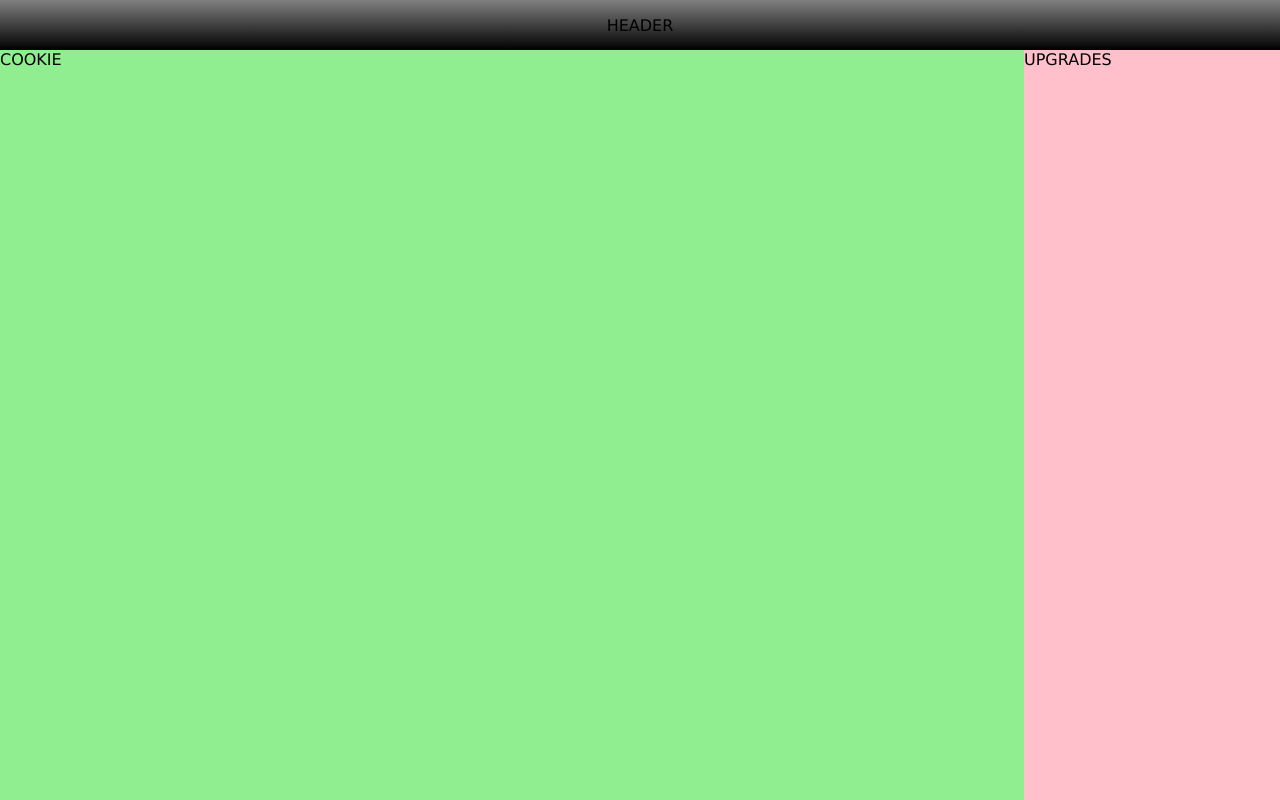
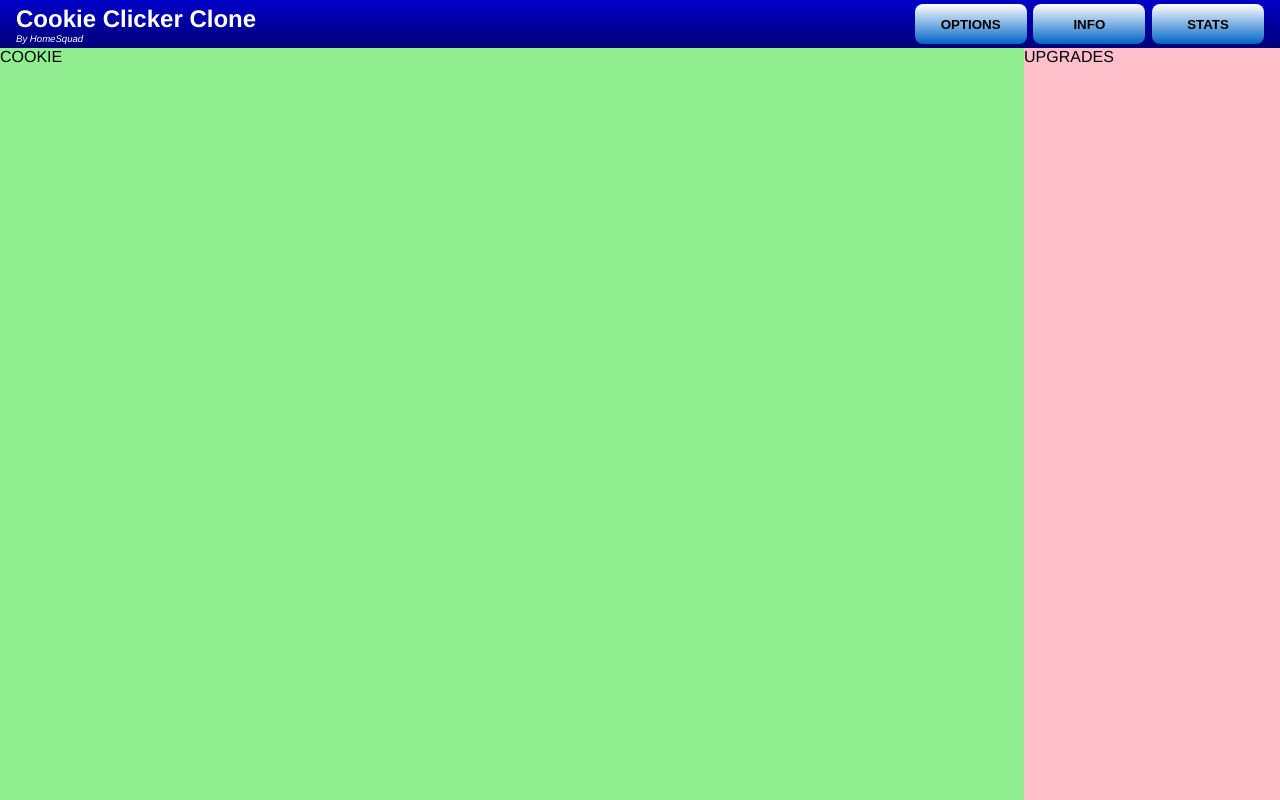
Before and after one commit to ImEldie/HomeSquad_CookieClicker, a plain HTML site: page index.html in a window 1280 px wide. Drawn offline with Linux system fonts and the light colour scheme.

Commit message:
First version of header

```diff
--- a/index.html
+++ b/index.html
@@ -9,7 +9,16 @@
 <body>
     <!--  HEADER  -->
     <div id="header">
-        HEADER
+        <div id="header-title">
+            <div style="font-weight: bold;">Cookie Clicker Clone</div>
+            <div style="font-size: 0.6rem; font-style: italic;">By HomeSquad</div>
+        </div>
+        <div id="header-button-collection">
+            <!--  TODO: FUNCTIONALITY OF THE BUTTONS  -->
+            <button class="header-button">OPTIONS</button>
+            <button class="header-button">INFO</button>
+            <button class="header-button">STATS</button>
+        </div>
     </div>
     <!--  CONTENT  -->
     <div id="content">
--- a/layout.css
+++ b/layout.css
@@ -1,24 +1,55 @@
 body{
-    font-family: Verdana, Geneva, Tahoma, sans-serif;
+    font-family: Helvetica;
 }
+button {
+    /*
+    Changing the cursor to a pointer automatically when on top of a button.
+    */
+	cursor: pointer;
+}
+#header{
+    background-image: linear-gradient(rgb(0,0,200), rgb(0,0,120));
+    width: 100%;
+    height: 3rem;
 
-#header{
-    background-image: linear-gradient(grey, black);
-    width: 100%;
-    height: 50px;
-    margin-bottom: 10px;
+    font-size: 1.5rem;
+    color: white;
 
     position: fixed;
     top: 0;
     left: 0;
     right: 0;
     display: flex;
-    justify-content: space-evenly;
+    justify-content: space-between;
     align-items: center;
+    border-width: 1rem;
+}
+
+#header-title{
+    position: fixed;
+    left: 1rem;
+}
+
+#header-button-collection{
+    position: fixed;
+    right: 1rem;
+}
+
+.header-button{
+    width: 7rem;
+    height: 2.5rem;
+    border-radius: 0.5rem;
+    border-width: 0;
+    background-image: linear-gradient(white,rgb(0,100,200));
+    font-weight: bold;
+}
+
+.header-button:hover{
+    background-image: linear-gradient(white, white);
 }
 
 #content{
-    top: 50px;
+    top: 3rem;
     left: 0;
     right: 0;
     background-image: linear-gradient(white, rgb(254,255,254));
```
